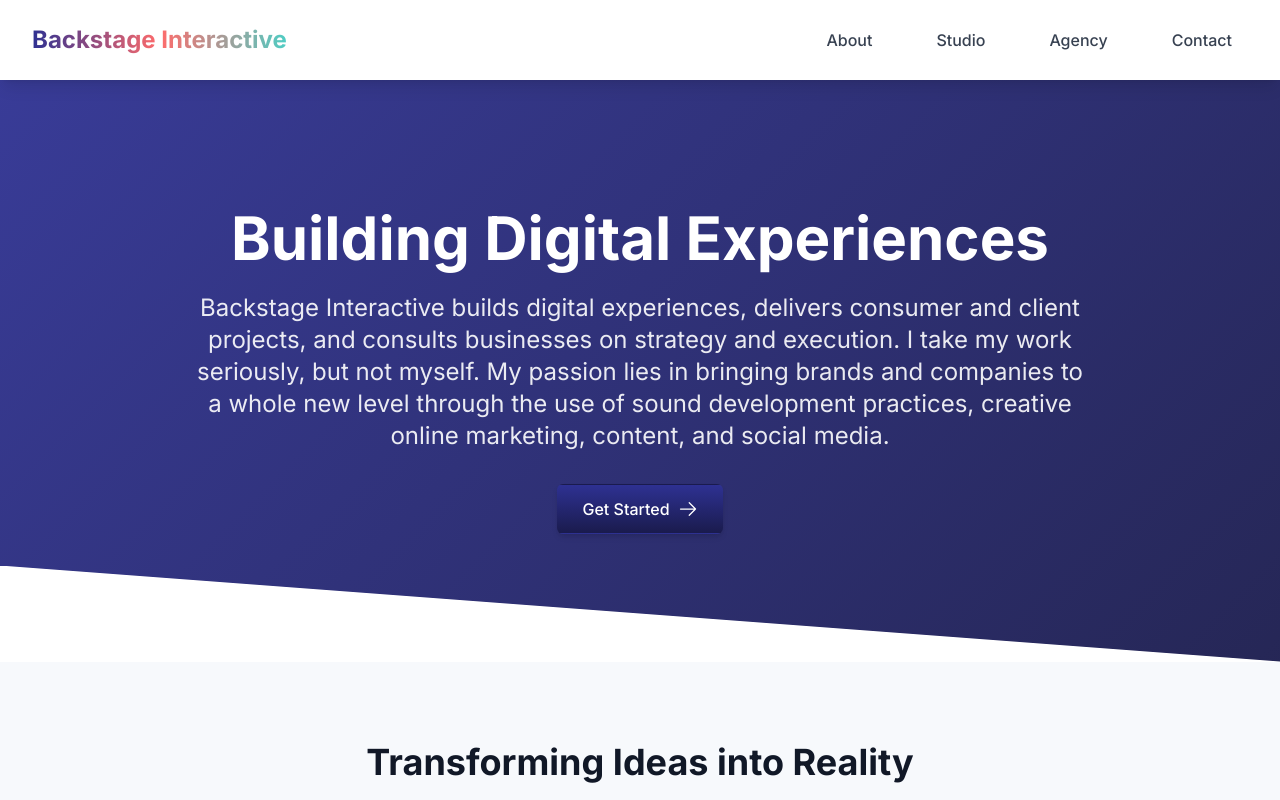
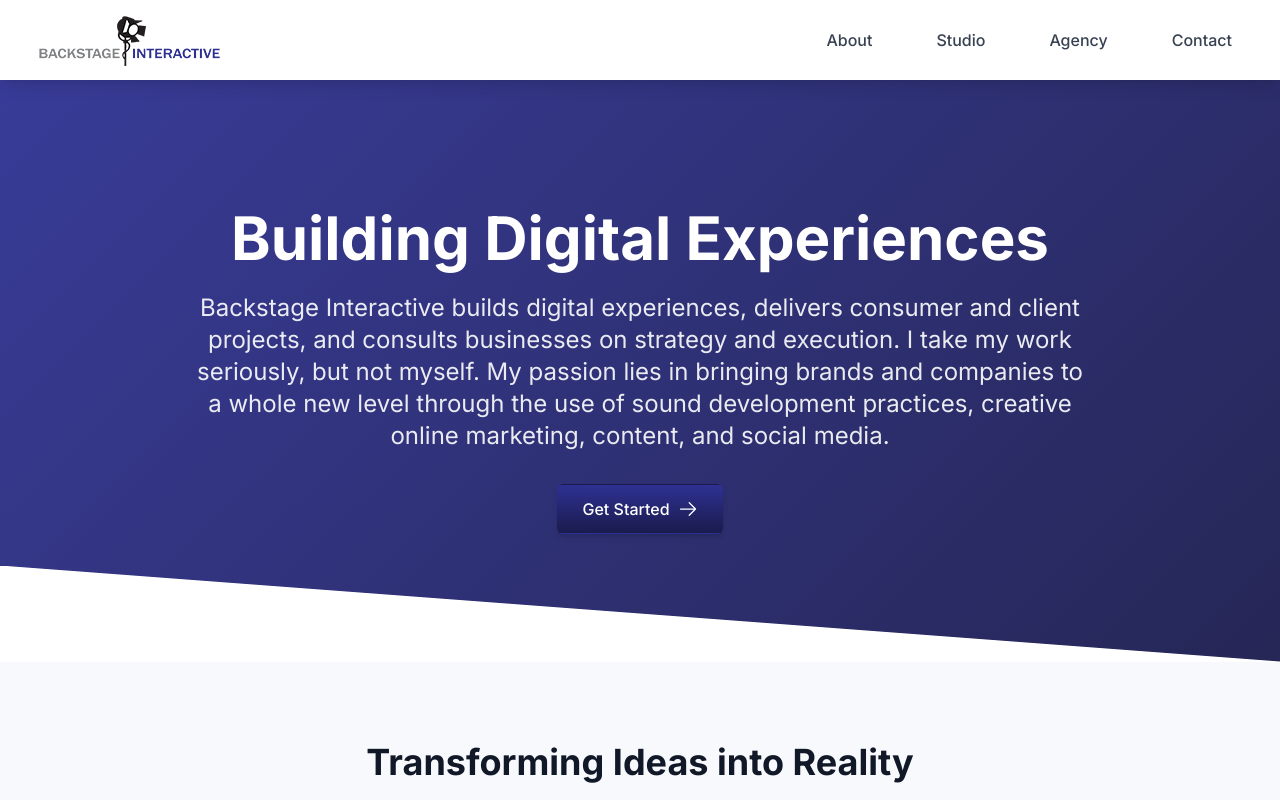
Before and after one commit to K-Love/backstage-interactive, a Next.js app: page / in a window 1280 px wide. Shown: the top 800 px of the page. Built offline with nearby package versions, Linux system fonts and the light colour scheme.

Commit message:
Replace text logo with image logo: - Add bi-logo.png to public/images - Update Header component to use Image - Optimize logo loading with priority

```diff
--- a/src/components/Header.tsx
+++ b/src/components/Header.tsx
@@ -1,4 +1,5 @@
 import Link from 'next/link';
+import Image from 'next/image';
 import { Disclosure } from '@headlessui/react';
 import { Bars3Icon, XMarkIcon } from '@heroicons/react/24/outline';
 
@@ -19,8 +20,15 @@ export default function Header() {
             <div className="container">
               <div className="relative flex h-20 items-center justify-between">
                 <div className="flex items-center">
-                  <Link href="/" className="text-2xl font-bold gradient-text hover:scale-105 transition-transform duration-300">
-                    Backstage Interactive
+                  <Link href="/" className="hover:scale-105 transition-transform duration-300">
+                    <Image
+                      src="/images/bi-logo.png"
+                      alt="Backstage Interactive"
+                      width={180}
+                      height={40}
+                      className="h-auto w-auto"
+                      priority
+                    />
                   </Link>
                 </div>
 
```
Also changed, not shown: public/images/bi-logo.png (added).
